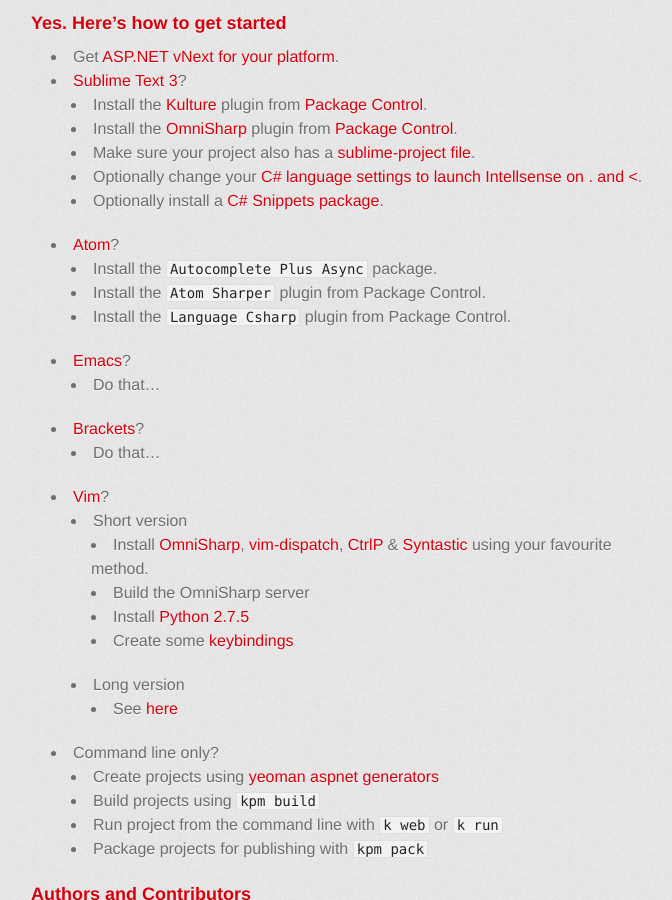
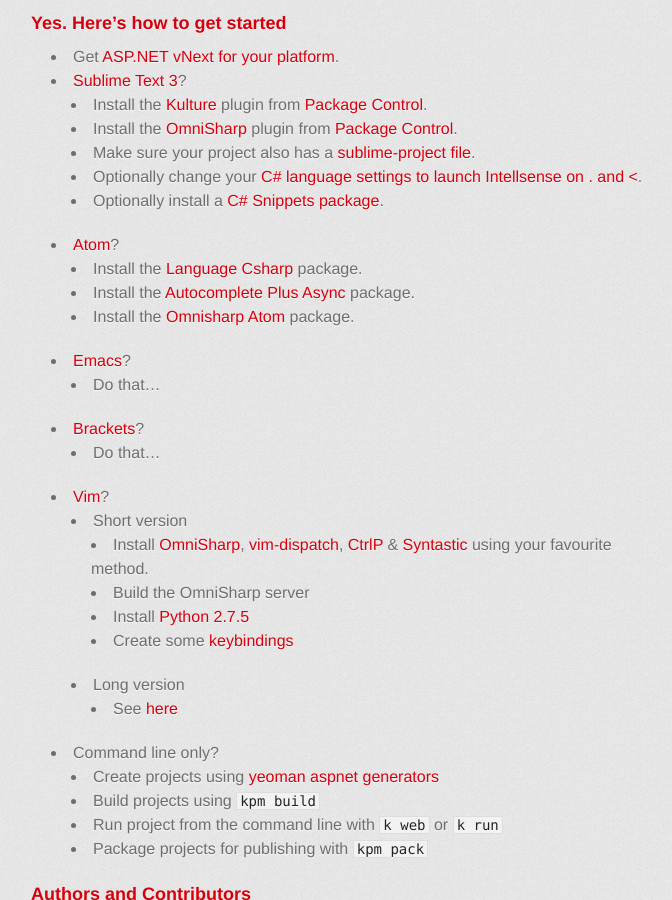
Before and after one commit to OmniSharp/OmniSharp.github.io, a Jekyll site: the page built from index.md, in a window 1280 px wide and 900 px high, scrolled down 858 px. Shown: the whole window, without its empty margins (299-971 px from the left). Built offline with Jekyll 4.4.1, drawn with Linux system fonts in a browser that asks for light colours; some web fonts are replaced.

Commit message:
Update index.md

```diff
--- a/index.md
+++ b/index.md
@@ -23,9 +23,9 @@
    - Optionally change your <a href="https://github.com/moonrabbit/OmniSharpSublime#c-language-specific-settings">C# language settings to launch Intellsense on . and &lt;</a>.
    - Optionally install a <a href="https://sublime.wbond.net/packages/C%23%20Snippets">C# Snippets package</a>.
 -  [Atom](https://atom.io/)?
-    - Install the <code>Autocomplete Plus Async</code> package.
-    - Install the <code>Atom Sharper</code> plugin from Package Control.
-    - Install the <code>Language Csharp</code> plugin from Package Control.
+    - Install the [Language Csharp](https://atom.io/packages/language-csharp) package.
+    - Install the [Autocomplete Plus Async](https://atom.io/packages/autocomplete-plus-async) package.
+    - Install the [Omnisharp Atom](https://atom.io/packages/omnisharp-atom) package.
 - [Emacs](http://www.gnu.org/software/emacs/)?
     - Do that...
 - [Brackets](http://brackets.io/)?
```
